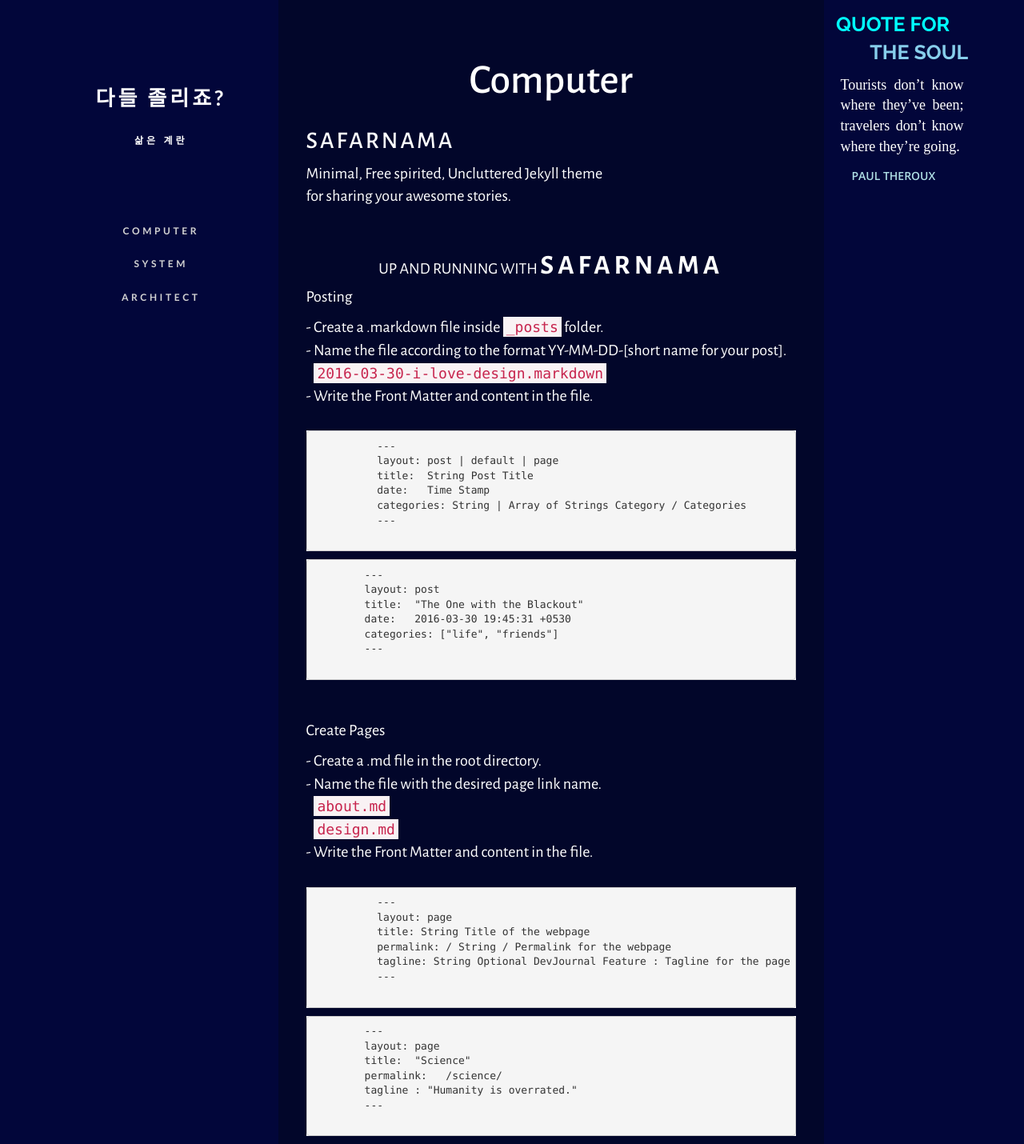
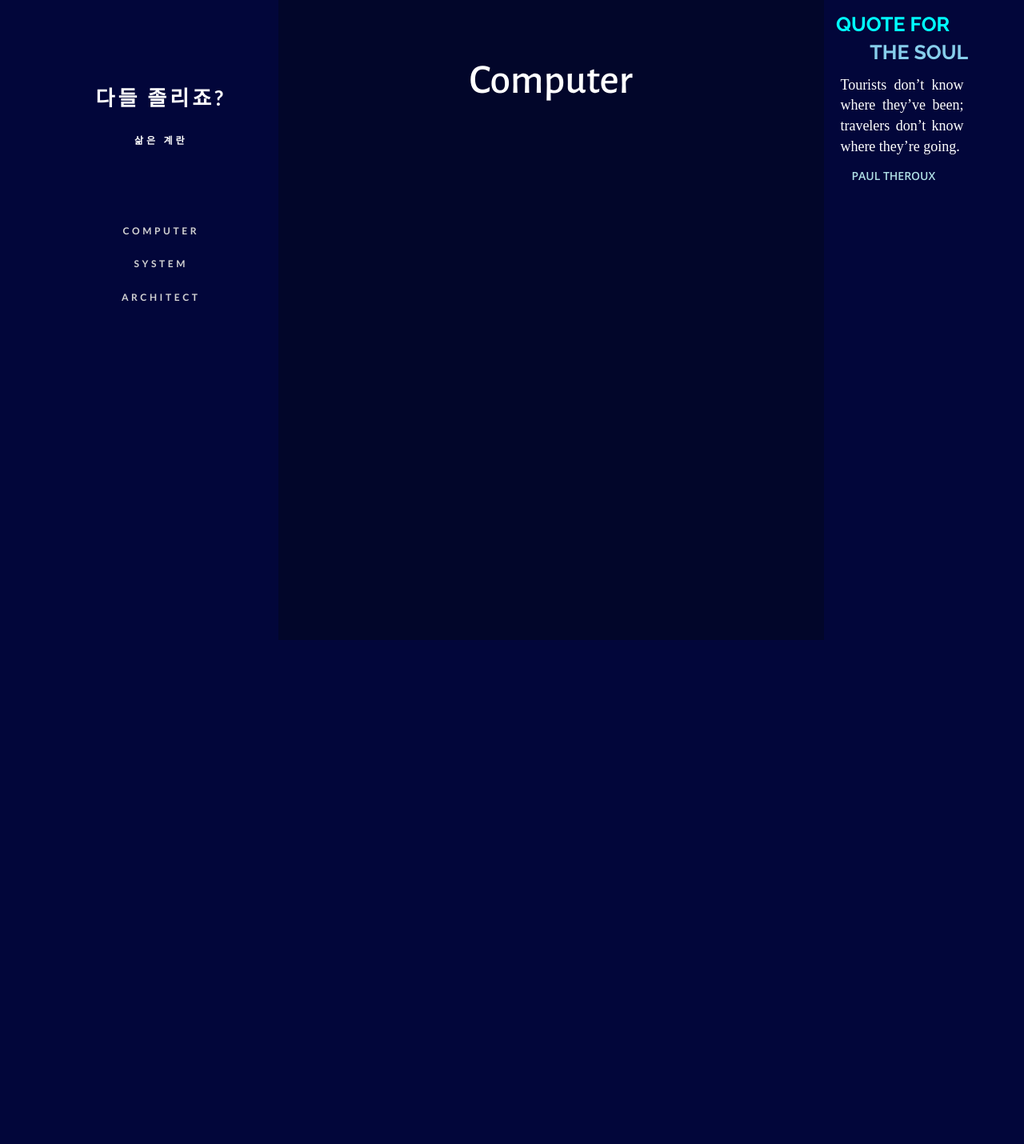
Before and after one commit to strawberryjamsea/trust1303.github.io-1, a Jekyll site: the page built from about.md, in a window 1280 px wide. Shown: the whole page at 80% size. Built offline with Jekyll 4.4.1, drawn with Linux system fonts in a browser that asks for light colours; nearby versions of some CDN libraries; after the commit the page ends 900 px from its top, so only the background shows below that.

Commit message:
Update about.md

```diff
--- a/about.md
+++ b/about.md
@@ -3,90 +3,3 @@
 title: Computer
 permalink: /about/
 ---
-
-<div class="post-content">
-    <h2 class="sname-main">SAFARNAMA</h2>
-<p>Minimal, Free spirited, Uncluttered Jekyll theme<br />for sharing your awesome stories.</p>
-<p><br /></p>
-<center><div class="man-title">
-  UP AND RUNNING WITH <span class="sname">SAFARNAMA</span>
-</div>
-</center>
-<div class="manual manual-title">
-  Posting
-  </div>
-<p>  <div class="manual-content">
-
-      - Create a .markdown file inside <code class="highlighter-rouge">_posts</code> folder.<br />
-      - Name the file according to the format YY-MM-DD-[short name for your post].<br />
-      &nbsp;&nbsp;&nbsp;<code>2016-03-30-i-love-design.markdown</code><br />
-      - Write the <a href="jekyll">Front Matter</a> and content in the file.<br /><br />
-      <div class="example">
-
-        <div class="highlight">
-        <pre>
-          ---
-          layout: post | default | page
-          title:  String<span class="hint"> Post Title</span>
-          date:   Time Stamp
-          categories: String | Array of Strings<span class="hint"> Category / Categories </span>
-          ---
-        </pre>
-        </div>
-
-      </div>
-      <div class="example">
-        <div class="highlight">
-        <pre>
-        ---
-        layout: post
-        title:  "The One with the Blackout"
-        date:   2016-03-30 19:45:31 +0530
-        categories: ["life", "friends"]
-        ---
-      </pre>
-    </div>
-      </div>
-
-
-
-
-</div>
-<p><br /></p>
-
-  <div class="manual manual-title">
-  Create Pages
-  </div>
-<p>  <div class="manual-content">
-
-      - Create a .md file in the root directory.<br />
-      - Name the file with the desired page link name.<br />
-        &nbsp;&nbsp;&nbsp;<code>about.md</code><br />
-          &nbsp;&nbsp;&nbsp;<code>design.md</code><br />
-      - Write the <a href="jekyll">Front Matter</a> and content in the file.<br /><br />
-      <div class="highlight">
-
-
-        <pre>
-          ---
-          layout: page
-          title: String <span class="hint">Title of the webpage</span>
-          permalink: / String / <span class="hint">Permalink for the webpage</span>
-          tagline: String <span class="hint">Optional DevJournal Feature : Tagline for the page</span>
-          ---
-      </pre>
-    </div>
-      <div class="highlight">
-
-        <pre>
-        ---
-        layout: page
-        title:  "Science"
-        permalink:   /science/
-        tagline : "Humanity is overrated."
-        ---
-      </pre>
-      </div>
-
-
-  </div>
```
